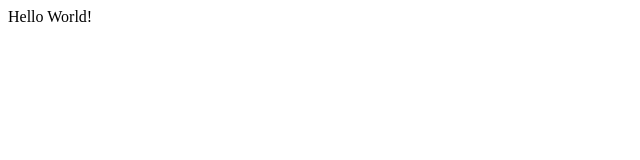
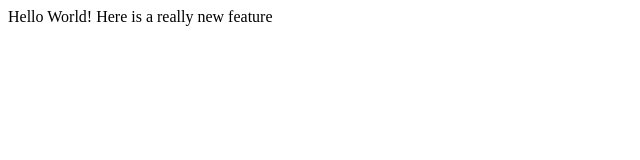
Before and after one commit to DuffyTheDuck1972/lecture1, a plain HTML site: page index.html in a window 1280 px wide. Shown: the whole page, without its empty margins (0-640 px from the left). Drawn offline with Linux system fonts and the light colour scheme.

Commit message:
Added a new feature to the body

```diff
--- a/index.html
+++ b/index.html
@@ -1,11 +1,15 @@
 <!DOCTYPE html>
 <html lang="en">
+
 <head>
     <meta charset="UTF-8">
     <meta name="viewport" content="width=device-width, initial-scale=1.0">
     <title>Document</title>
 </head>
+
 <body>
     Hello World!
+    Here is a really new feature
 </body>
+
 </html>
```
